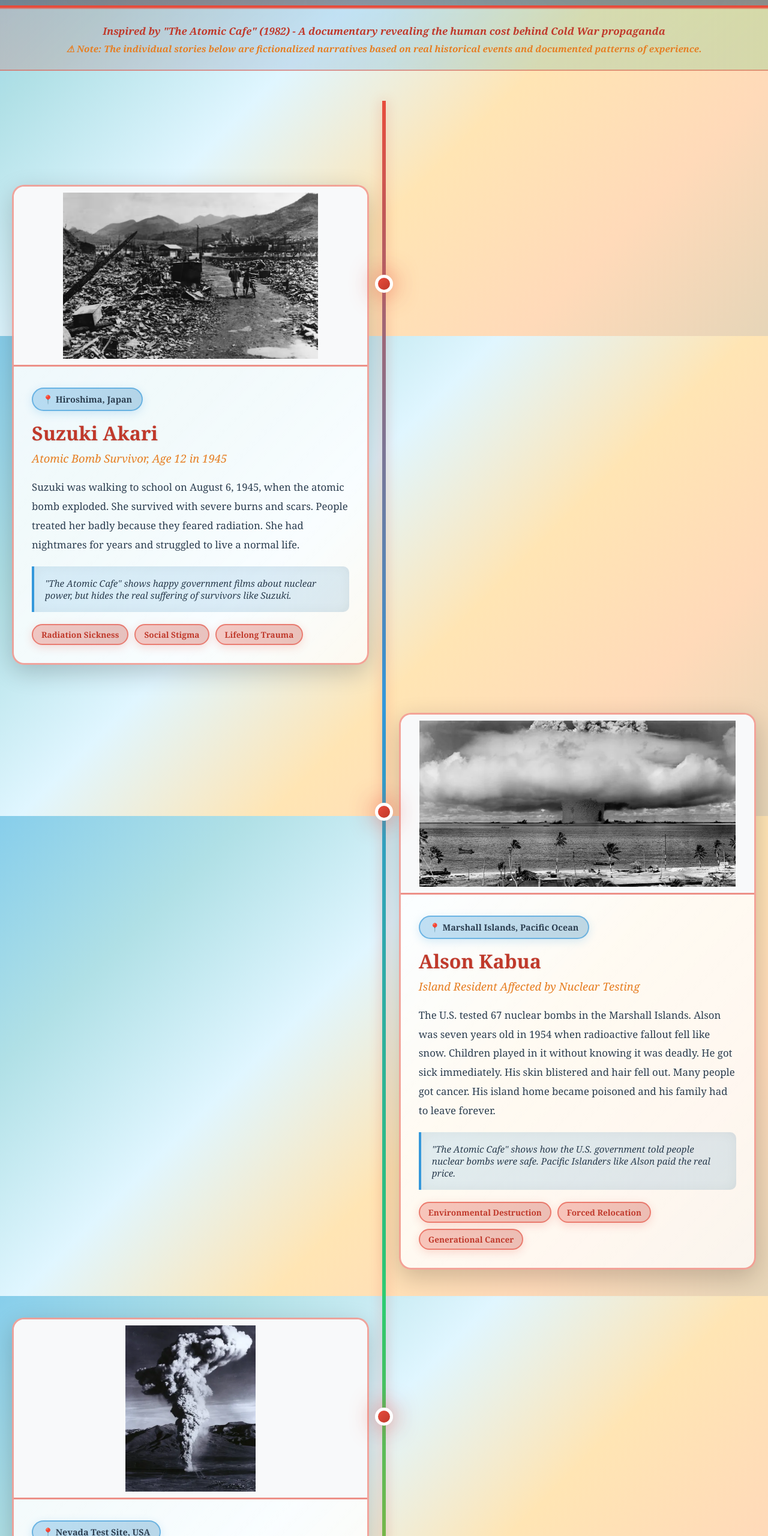
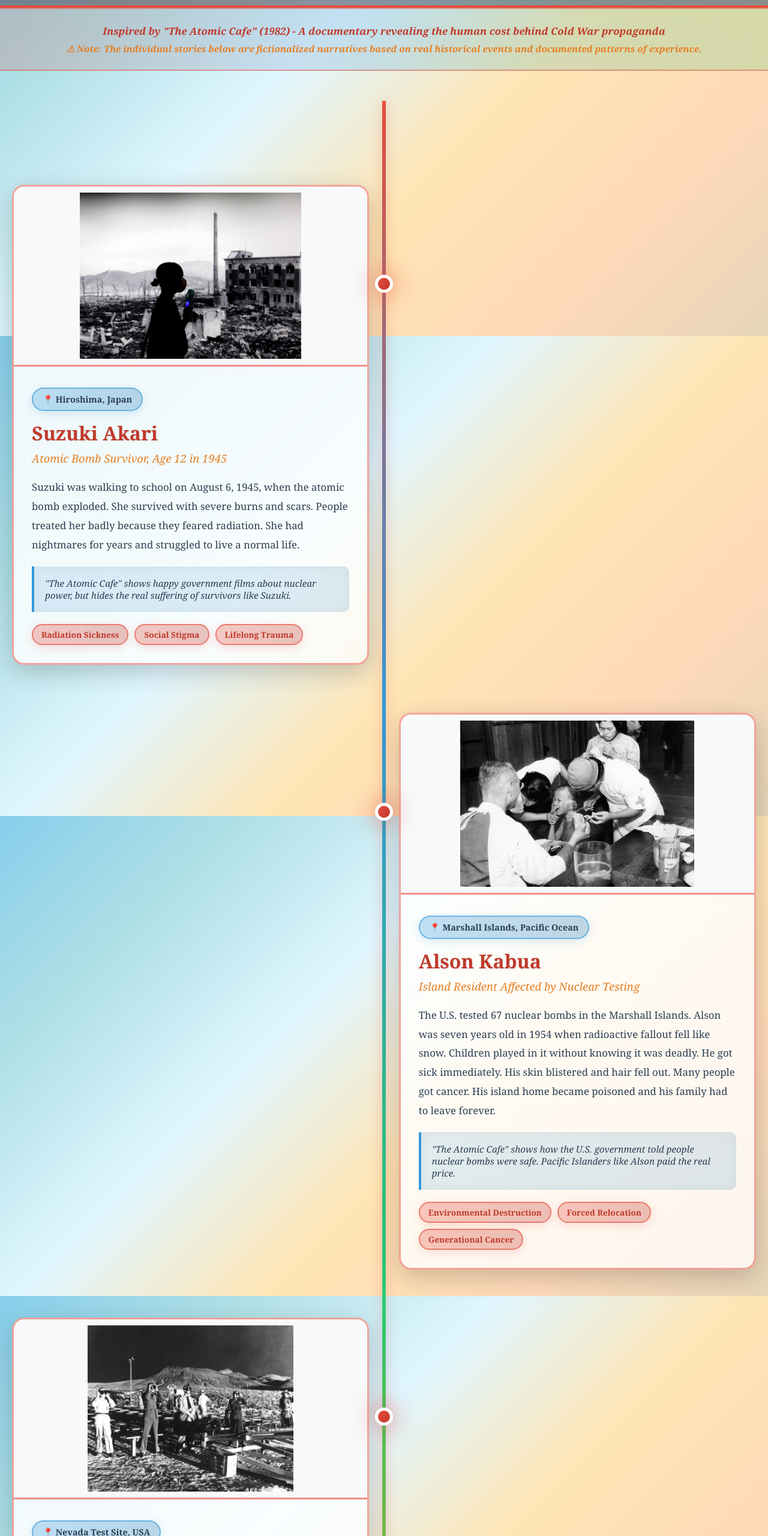
Before and after one commit to niroulasubodh/atomicage.storymap.github.io, a plain HTML site: page index.html in a window 1280 px wide. Shown: the part 240-2800 px from the top of the page at 60% size. Drawn offline with Linux system fonts and the light colour scheme.

Commit message:
Update index.html

```diff
--- a/index.html
+++ b/index.html
@@ -453,7 +453,7 @@
         <div class="story-card left">
             <div class="timeline-marker"></div>
             <div class="card-content">
-                <img src="hiroshima-aftermath.jpg" alt="Hiroshima aftermath" class="card-image">
+                <img src="sujuki.jpg" alt="Hiroshima aftermath" class="card-image">
                 <div class="card-text-content">
                     <span class="location-tag">📍 Hiroshima, Japan</span>
                     <h2>Suzuki Akari</h2>
@@ -476,7 +476,7 @@
         <div class="story-card right">
             <div class="timeline-marker"></div>
             <div class="card-content">
-                <img src="castle-bravo-test.jpg" alt="Castle Bravo nuclear test" class="card-image">
+                <img src="alson.jpg" alt="Castle Bravo nuclear test" class="card-image">
                 <div class="card-text-content">
                     <span class="location-tag">📍 Marshall Islands, Pacific Ocean</span>
                     <h2>Alson Kabua</h2>
@@ -499,7 +499,7 @@
         <div class="story-card left">
             <div class="timeline-marker"></div>
             <div class="card-content">
-                <img src="nevada-test-site.jpg" alt="Nevada Test Site mushroom cloud" class="card-image">
+                <img src="jane.jpg" alt="Nevada Test Site mushroom cloud" class="card-image">
                 <div class="card-text-content">
                     <span class="location-tag">📍 Nevada Test Site, USA</span>
                     <h2>Jane Watson</h2>
@@ -522,7 +522,7 @@
         <div class="story-card right">
             <div class="timeline-marker"></div>
             <div class="card-content">
-                <img src="nagasaki-destruction.jpg" alt="Nagasaki destruction" class="card-image">
+                <img src="kenji.jpg" alt="Nagasaki destruction" class="card-image">
                 <div class="card-text-content">
                     <span class="location-tag">📍 Nagasaki, Japan</span>
                     <h2>Kenji Watanabe</h2>
```
